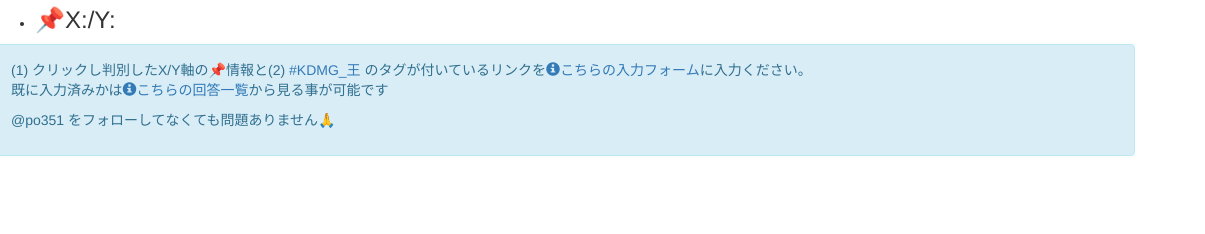
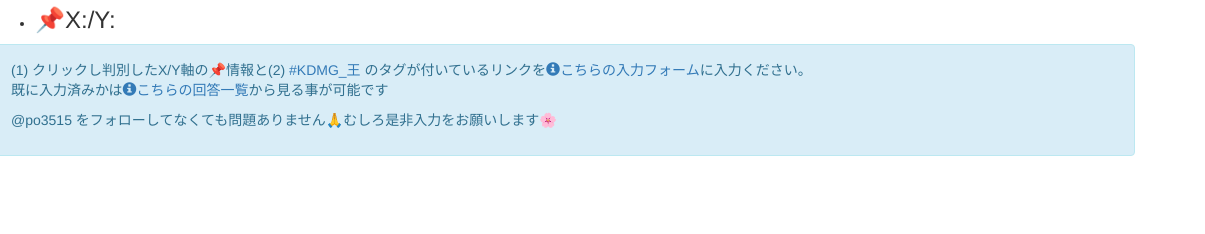
Before and after one commit to popowa/kdmg, a website built with Parcel: page pos.html in a window 1280 px wide. Shown: the part 112-346 px from the top of the page, 75-1280 px from the left. Built offline with nearby package versions, Linux system fonts and the light colour scheme.

Commit message:
文字修正

```diff
--- a/pos.html
+++ b/pos.html
@@ -46,7 +46,7 @@
           のタグが付いているリンクを<a href="https://forms.gle/zu5uukByEDPYkquU7"><span class="glyphicon glyphicon-info-sign"></span>こちらの入力フォーム</a>に入力ください。
           <div>
             <p>既に入力済みかは<a href="https://docs.google.com/spreadsheets/d/1E1v8tWXBZnaLtjW5R2lLOpavh6AsA4ORFEPlc6OVOyk/edit?usp=sharing"><span class="glyphicon glyphicon-info-sign"></span>こちらの回答一覧</a>から見る事が可能です
-              <p>@po351 をフォローしてなくても問題ありません🙏</p>
+              <p>@po3515 をフォローしてなくても問題ありません🙏むしろ是非入力をお願いします🌸</p>
             </p>
           </div>
           </div>
```
Also changed, not shown: dist/pos.html.
